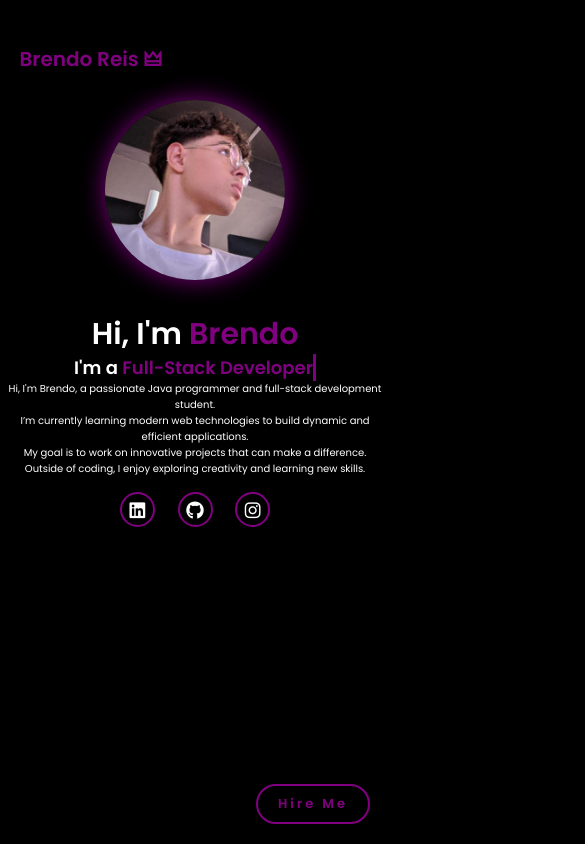
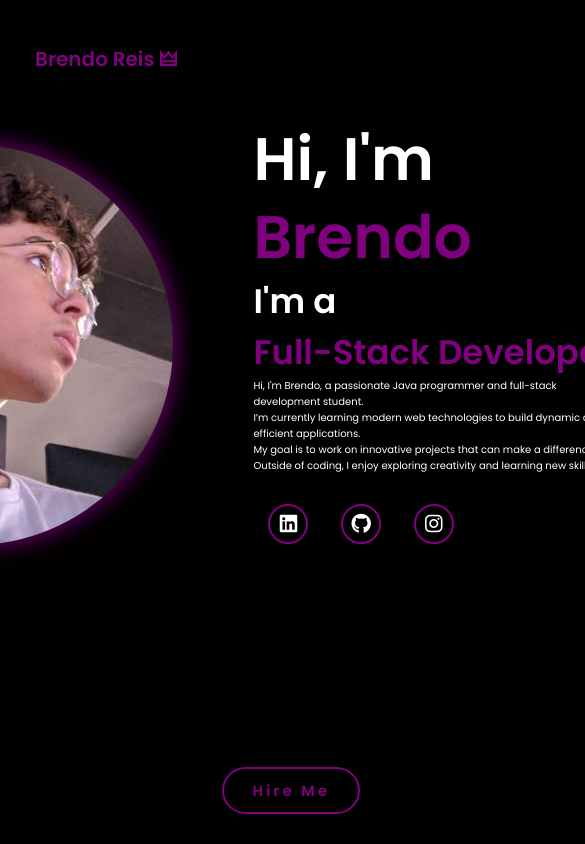
Before and after one commit to BrendoReisDev/Myportfolio, a plain HTML site: page index.html in a window 390 px wide. Shown: the top 844 px of the page, 585 px wide, since content can reach past the window. Drawn offline with Linux system fonts and the light colour scheme.

Commit message:
Atualiza style.css

```diff
--- a/style.css
+++ b/style.css
@@ -1,5 +1,5 @@
+
 @import url('https://fonts.googleapis.com/css2?family=Poppins:wght@100;200;300;400;500;600&display=swap');
-
 * {
     margin: 0;
     padding: 0;
@@ -9,11 +9,9 @@
     outline: none;
     font-family: 'Poppins', sans-serif;
 }
-
 html {
     font-size: 62.5%;
 }
-
 body {
     width: 100%;
     height: 100vh;
@@ -21,7 +19,6 @@ body {
     background-color: black;
     color: white;
 }
-
 header {
     margin-top: 20px;
     position: fixed;
@@ -36,7 +33,6 @@ header {
     align-items: center;
     z-index: 100;
 }
-
 .logo {
     font-size: 20px;
     color: purple;
@@ -44,11 +40,9 @@ header {
     cursor: pointer;
     transition: 0.5s ease;
 }
-
 .logo:hover {
     transform: scale(1.1);
 }
-
 nav a {
     font-size: 20px;
     color: white;
@@ -57,13 +51,11 @@ nav a {
     transition: 0.3s ease;
     border-bottom: 3px solid transparent;
 }
-
 nav a:hover,
 nav a:active {
     color: purple;
     border-bottom: 3px solid purple;
 }
-
 @media (max-width: 995px) {
     nav {
         position: absolute;
@@ -78,17 +70,14 @@ nav a:active {
         border-top: 0.1rem solid rgba(0, 0, 0, 1);
         display: none;
     }
-
     nav.active {
         display: block;
     }
-
     nav a {
         display: block;
         font-size: 2rem;
         margin: 38px 0;
     }
-
     nav a:hover,
     nav a.active {
         padding: 16px;
@@ -96,7 +85,6 @@ nav a:active {
         border-bottom: 0.5rem solid purple;
     }
 }
-
 .home {
     display: flex;
     justify-content: center;
@@ -105,17 +93,14 @@ nav a:active {
     background-color: black;
     padding-top: 120px;
 }
-
 .home-content h1 {
     font-size: 6rem;
     font-weight: 700;
     line-height: 1.3;
 }
-
 span {
     color: purple;
 }
-
 .home-content h3 {
     font-size: 3.4rem;
     font-weight: 600;
@@ -123,7 +108,6 @@ span {
     display: inline-block;
     position: relative;
 }
-
 .typing-text span {
     border-right: 3px solid purple;
     white-space: nowrap;
@@ -132,16 +116,13 @@ span {
     vertical-align: bottom;
     animation: blinkCursor 0.7s steps(1) infinite;
 }
-
 @keyframes blinkCursor {
     0%, 50%, 100% { border-color: purple; }
     25%, 75% { border-color: transparent; }
 }
-
 .home-img {
     border-radius: 50%;
 }
-
 .home-img img {
     width: vh;
     border-radius: 50%;
@@ -149,11 +130,9 @@ span {
     cursor: pointer;
     transition: 0.3s ease;
 }
-
 .home-img img:hover {
     transform: scale(1.1);
 }
-
 .icons a {
     display: inline-flex;
     justify-content: center;
@@ -169,14 +148,12 @@ span {
     color: white;
     cursor: pointer;
 }
-
 .icons a:hover {
     color: black;
     background-color: purple;
     transform: translateY(-5px) scale(1.3);
     box-shadow: 0 0 25px purple;
 }
-
 .btn {
     display: inline-block;
     padding: 1rem 2.8rem;
@@ -195,7 +172,6 @@ span {
     text-align: center;
     text-decoration: none;
 }
-
 .btn:hover {
     transform: scale3d(1.03);
     background-color: purple;
@@ -205,13 +181,11 @@ span {
     content: "Web Developer";
     animation: words 10s infinite;
 }
-
 @keyframes cursor{
     to{
         border-left: 3px solid black
     }
 }
-
 @keyframes words {
     0%, 20% {
         content: " Java  Programmer ";
@@ -229,61 +203,3 @@ span {
         content: "  Creative Person";
     }
 }
-@media (max-width: 768px) {
-    header {
-        padding: 16px 5%;
-    }
-
-    .home {
-        flex-direction: column;
-        text-align: center;
-        gap: 30px;
-        padding-top: 100px;
-    }
-
-    .home-content h1 {
-        font-size: 3.5rem;
-    }
-
-    .home-content h3 {
-        font-size: 2rem;
-    }
-
-    .home-img img {
-        width: 220px;
-        height: 220px;
-    }
-
-    .icons a {
-        margin: 1.5rem 1rem;
-        width: 3.5rem;
-        height: 3.5rem;
-        font-size: 1.8rem;
-    }
-}
-
-@media (max-width: 480px) {
-    nav {
-        width: 70%;
-    }
-
-    .home-content h1 {
-        font-size: 3rem;
-    }
-
-    .home-content h3 {
-        font-size: 1.8rem;
-    }
-
-    .home-img img {
-        width: 180px;
-        height: 180px;
-    }
-
-    .btn {
-        bottom: 20px;
-        right: 20px;
-        padding: 0.8rem 2rem;
-        font-size: 1.3rem;
-    }
-}
```
